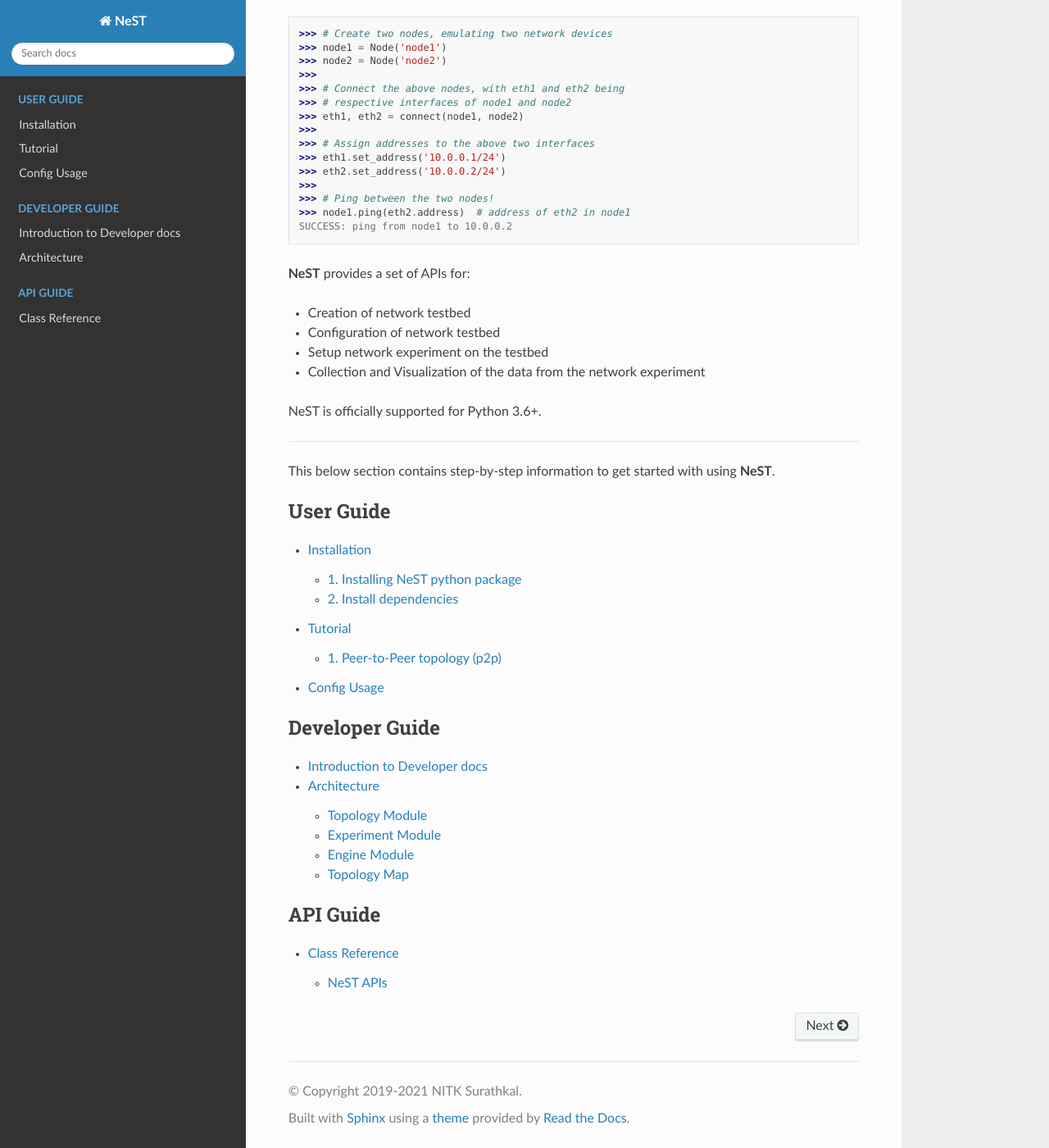
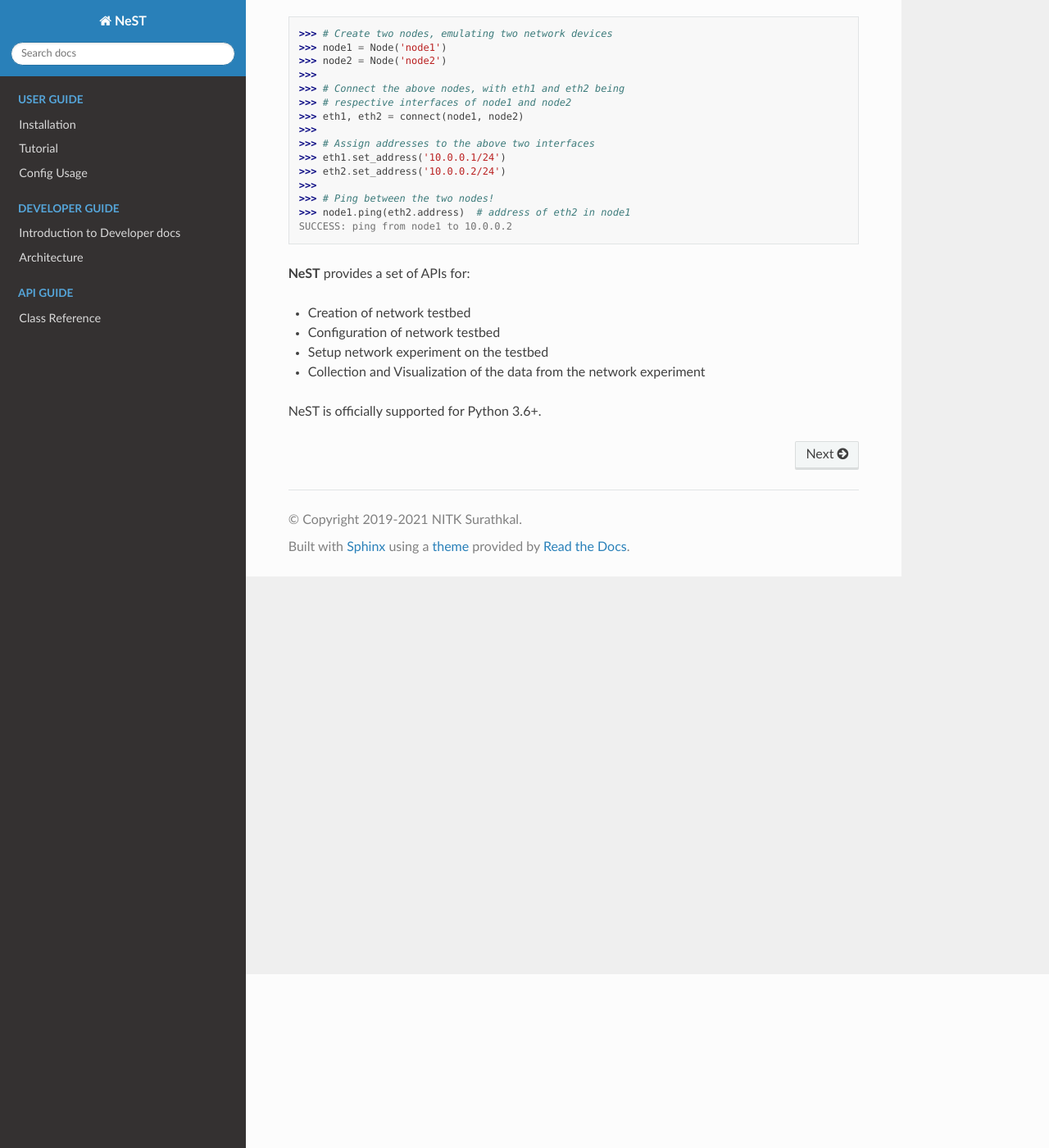
Before and after one commit to nitk-nest/NeST, a Sphinx documentation site: the page built from docs/source/index.rst, in a window 1280 px wide and 1400 px high, scrolled down 212 px. Shown: the whole window at 82% size. Built offline with Sphinx 7.4.7 and the Read the Docs theme 2.0.0, drawn with Linux system fonts in a browser that asks for light colours.

Commit message:
docs: Hide index content in home page
Signed-off-by: Shanthanu S Rai <shanthanu.s.rai9@gmail.com>

```diff
--- a/docs/source/index.rst
+++ b/docs/source/index.rst
@@ -32,12 +32,9 @@ emulating real-world networks. Here is a small *peak* into the APIs NeST provide
 
 NeST is officially supported for Python 3.6+.
 
-------------------------------------------------------------------------
-
-This below section contains step-by-step information to get started with
-using **NeST**.
 
 .. toctree::
+   :hidden:
    :caption: User Guide
    :maxdepth: 2
 
@@ -46,6 +43,7 @@ using **NeST**.
    user/config
 
 .. toctree::
+   :hidden:
    :caption: Developer Guide
    :maxdepth: 2
 
@@ -53,6 +51,7 @@ using **NeST**.
    developer/architecture
 
 .. toctree::
+   :hidden:
    :caption: API Guide
    :maxdepth: 2
 
```
